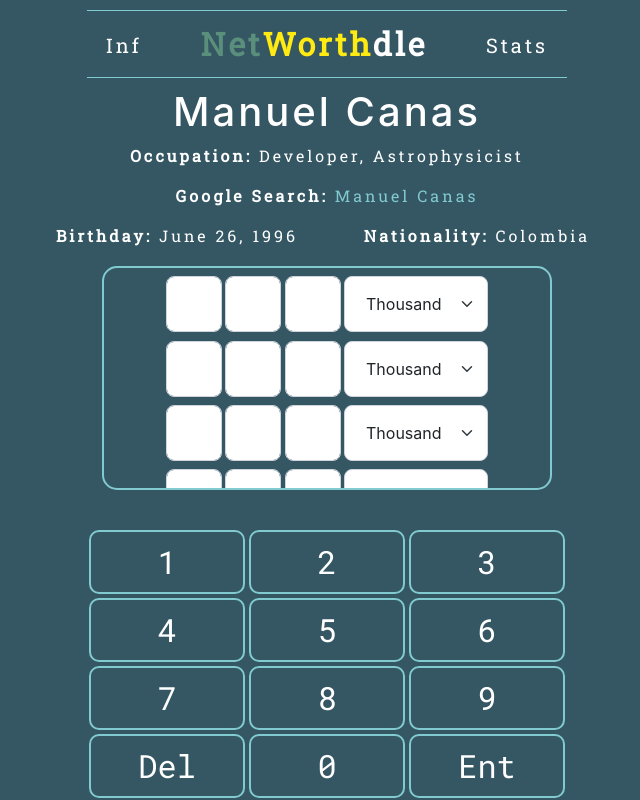
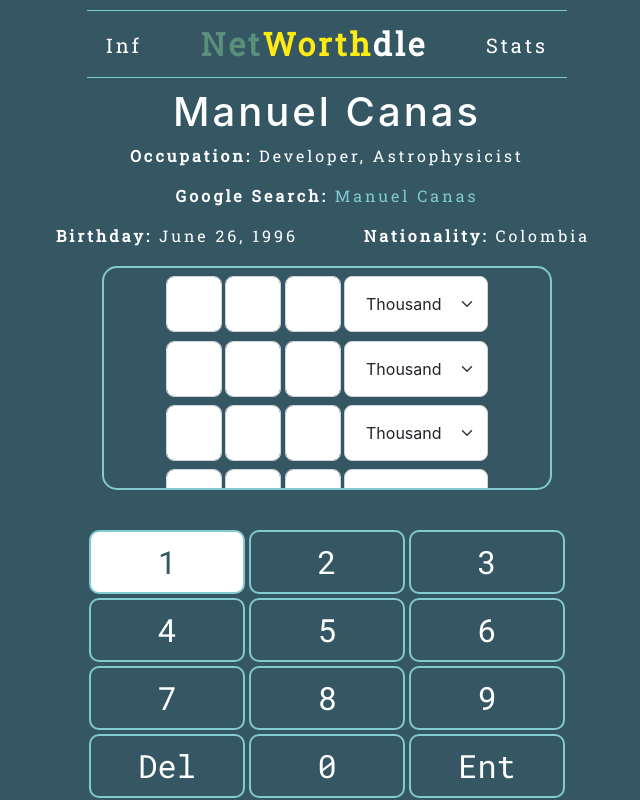
Before and after one commit to canasmh/NetWorthdle, a React (Create React App) app in the folder client/: page / in a window 1280 px wide. In both pictures the pointer is over the button 480 px from the left and 562 px from the top of the page. Shown: the whole page, without its empty margins (313-953 px from the left). Built offline with nearby package versions, Linux system fonts and the light colour scheme.

Commit message:
Style keyboard buttons on hover state

```diff
--- a/client/src/Keyboard.css
+++ b/client/src/Keyboard.css
@@ -24,6 +24,11 @@
     background-color: #355764;
     border-radius: 10px;
     border: 1px solid #81CACF;
+}
+
+button.keyboard-button:hover {
+    color: #355764;
+    background-color: #FFF;
 }
 
 @media only screen and (max-width: 320px) {
```
